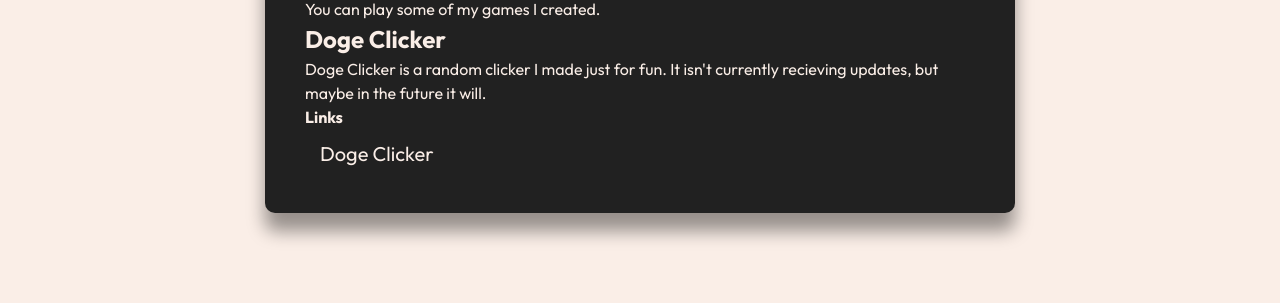
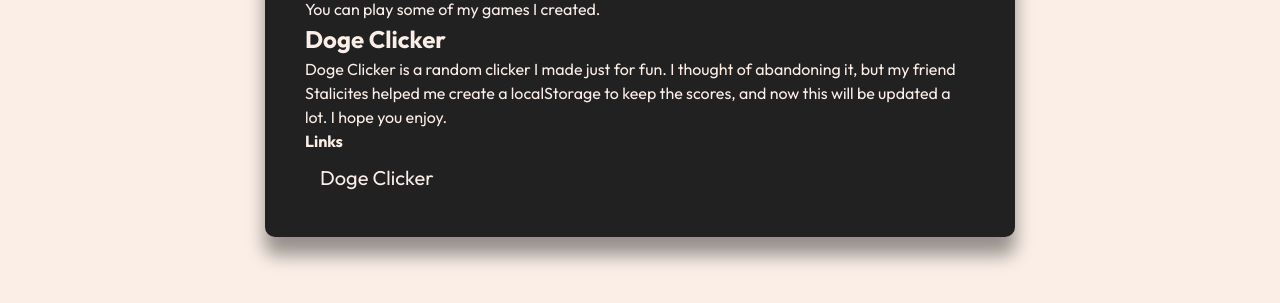
Before and after one commit to qaa2/website, a plain HTML site: page games.html in a window 1280 px wide. Shown: the part 181-484 px from the top of the page. Drawn offline with Linux system fonts and the light colour scheme; a web font is replaced by a local one.

Commit message:
dogeclicke

```diff
--- a/games.html
+++ b/games.html
@@ -27,7 +27,7 @@
     <h1>My Games</h1>
   <p>You can play some of my games I created.</p>
   <h2>Doge Clicker</h2>
-  <p>Doge Clicker is a random clicker I made just for fun. It isn't currently recieving updates, but maybe in the future it will.</p>
+  <p>Doge Clicker is a random clicker I made just for fun. I thought of abandoning it, but my friend Stalicites helped me create a localStorage to keep the scores, and now this will be updated a lot. I hope you enjoy.</p>
   <h4>Links</h4>
   <a href="https://yudz.ga/doge">Doge Clicker</a>
   <br>
```
